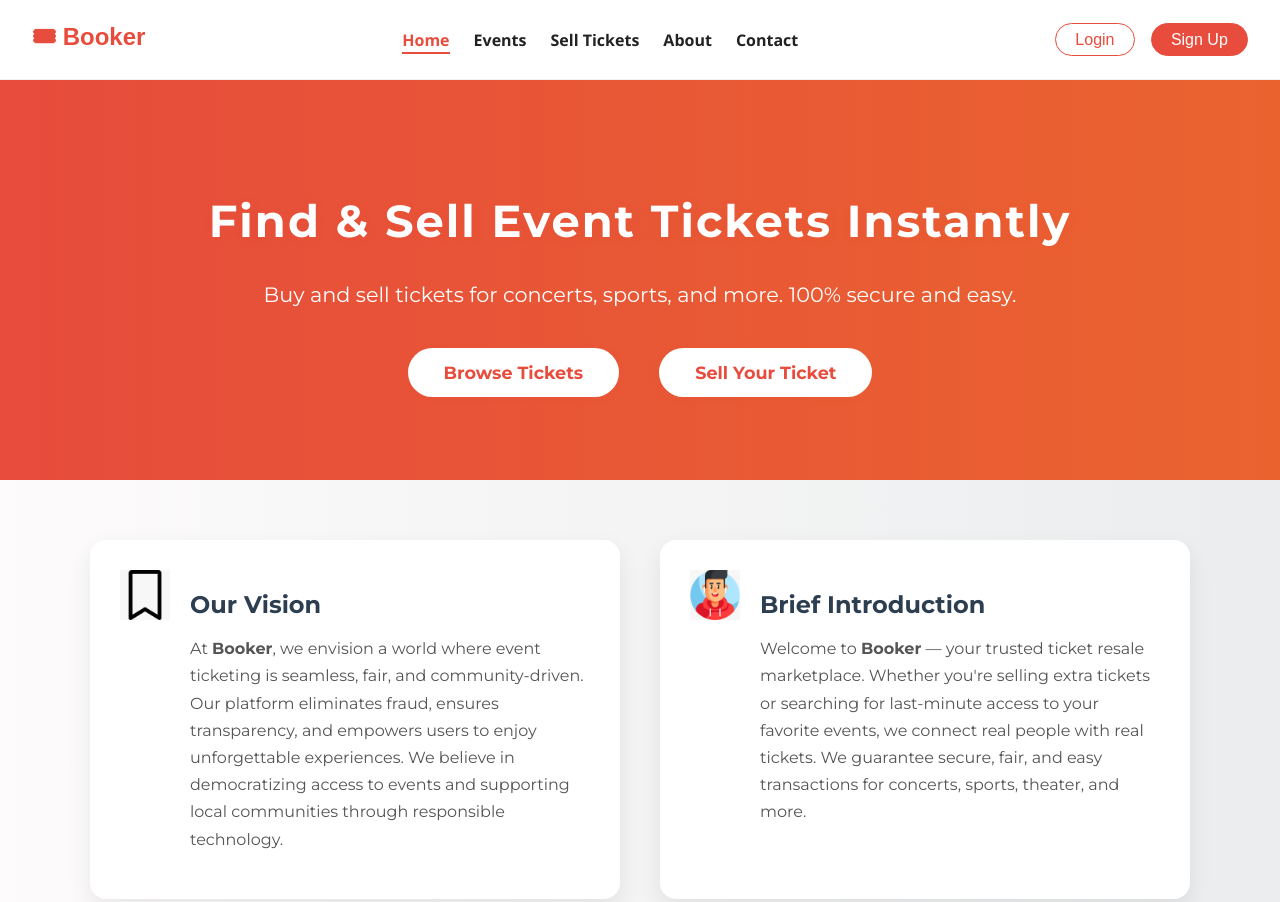
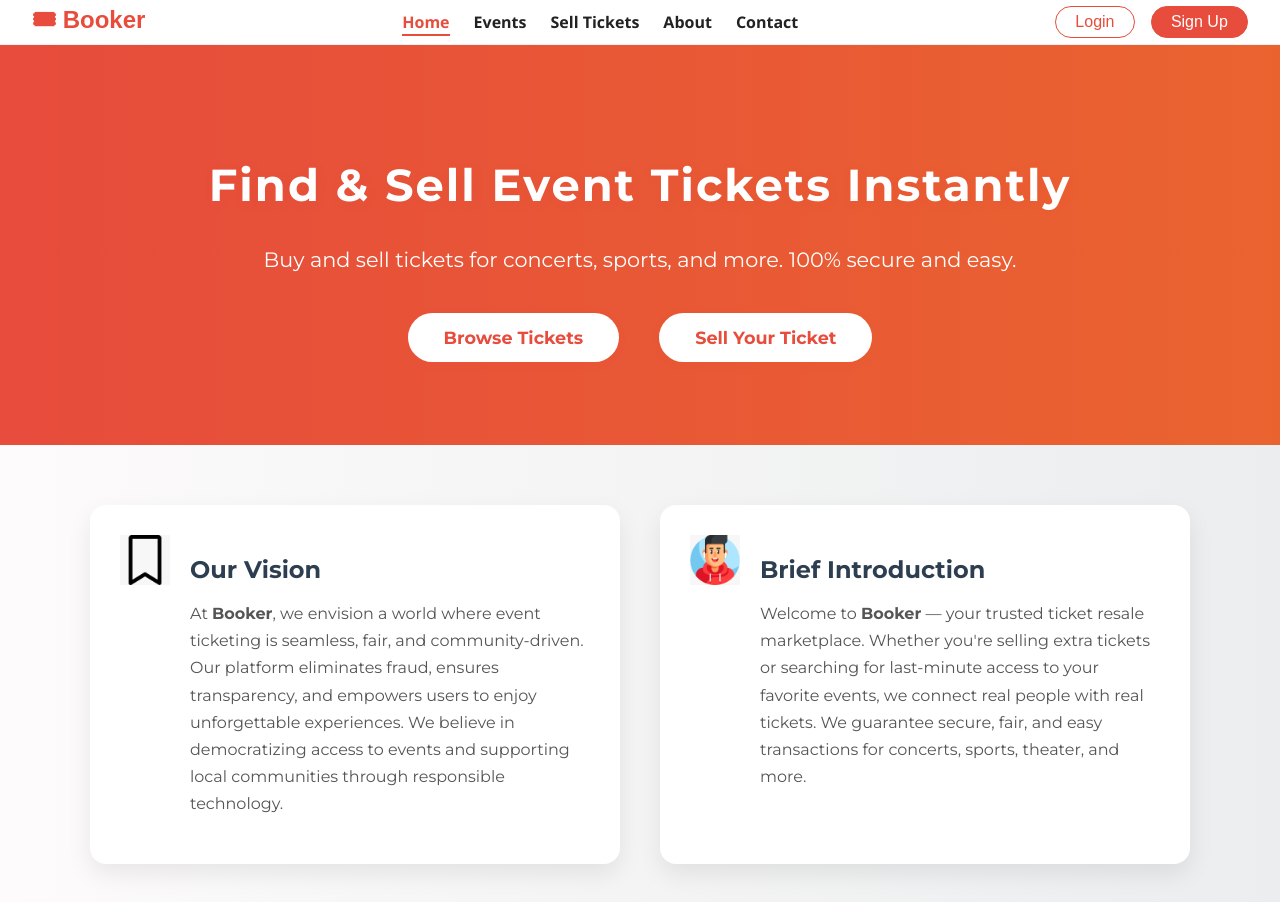
Before and after one commit to sasini20/EcommerseSite, a website: page views/tickets_shop.html in a window 1280 px wide. Shown: the top 902 px of the page. Drawn offline with Linux system fonts and the light colour scheme.

Commit message:
Update styles.css
navbar

```diff
--- a/public/css/styles.css
+++ b/public/css/styles.css
@@ -81,7 +81,7 @@ header {
     display: flex;
     align-items: center;
     justify-content: space-between;
-    padding: 1.2rem 2rem;
+    padding: 0.1rem 2rem;
     position: sticky;
     top: 0;
     z-index: 100;
```
